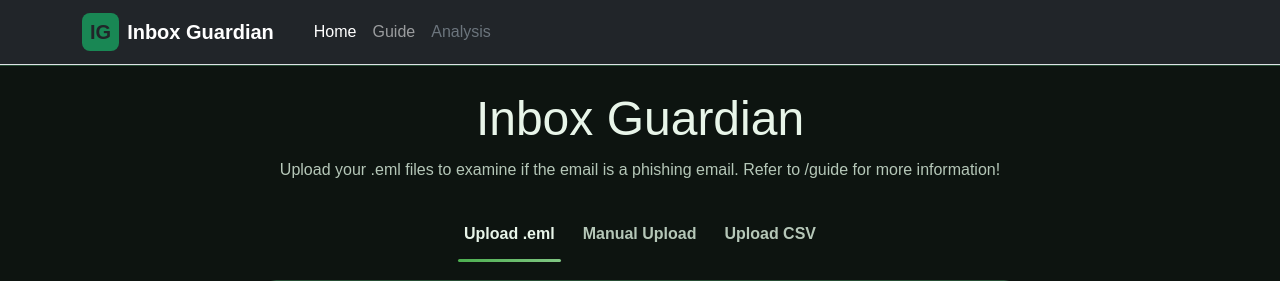
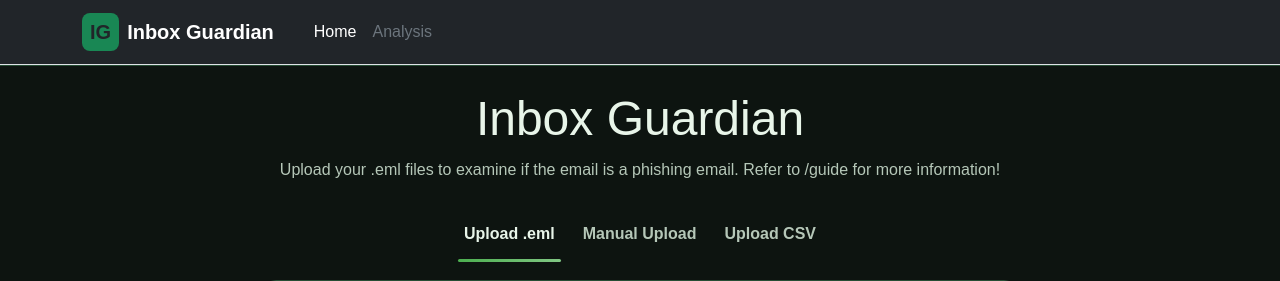
Before and after one commit to Rithvikk1590/Inbox-Gaurdian, a Flask app: page / in a window 1280 px wide. Shown: the top 281 px of the page. Run offline with Flask 3, Linux system fonts and the light colour scheme; parts of the project's set-up code (start-up, migrations or seed data) failed here and were passed over.

Commit message:
Removed /guide

```diff
--- a/Website/app.py
+++ b/Website/app.py
@@ -1,4 +1,4 @@
-from flask import Flask, render_template, request, redirect, url_for, session
+from flask import Flask, render_template, request, redirect, url_for, flash
 import uuid
 import re
 import pandas as pd
@@ -90,10 +90,6 @@ def _row_to_email_data(row: dict) -> dict:
 def home():
     return render_template("index.html")
 
-@app.route("/guide")
-def guide():
-    return render_template("guide.html")
-
 @app.route("/upload_eml", methods=["POST"])
 def upload_eml():
     try:
@@ -110,8 +106,8 @@ def upload_eml():
 
         return render_template("index.html", email=email_data, email_id=email_id)
     except Exception as e:
-
         print("Error parsing email:", e)
+        flash("Failed to parse the email. Please verify the file is a valid .eml.", "danger")
         return render_template("index.html")
 
 @app.route("/analysis/<email_id>")
@@ -123,7 +119,7 @@ def analysis(email_id):
 
         analysis = analyse_email_content(email_data)
 
-        # ✅ Ensure rule-based verdict exists
+        # Retrieve verdict
         total = analysis.get("total_risk_points")
         if "verdict" not in analysis or not analysis["verdict"]:
             analysis["verdict"] = risk_verdict(total)
--- a/Website/templates/includes/navbar.html
+++ b/Website/templates/includes/navbar.html
@@ -12,7 +12,6 @@
         {% from 'includes/macros.html' import nav_link %}
         <ul class="navbar-nav ms-3">
             <li class="nav-item">{{ nav_link('/', 'Home') }}</li>
-            <li class="nav-item">{{ nav_link('/guide', 'Guide') }}</li>
             {% if show_analysis and email_id %}
                 <li class="nav-item">{{ nav_link('/analysis/' ~ email_id, 'Analysis') }}</li>
             {% else %}
```
